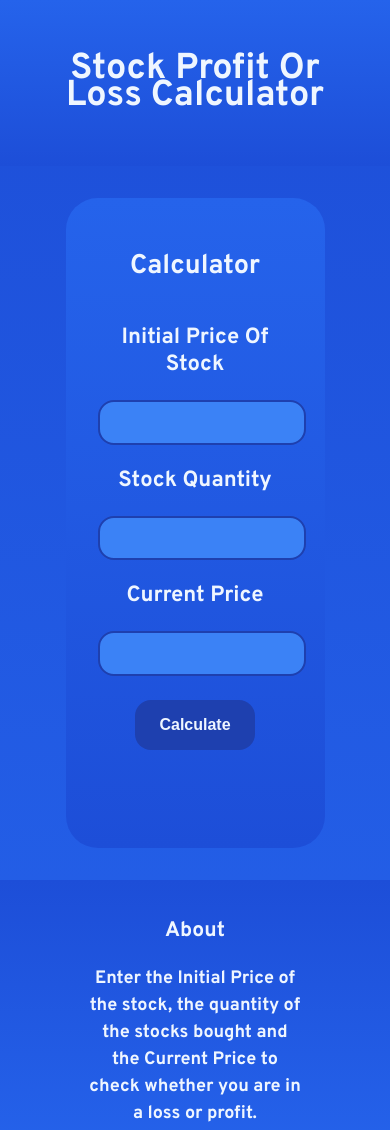
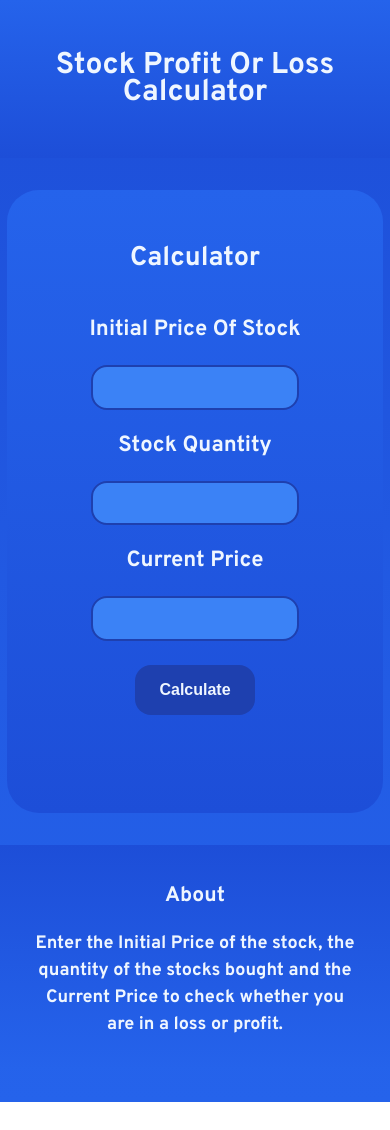
Before and after one commit to Pranav-Patani/Stock-Profit-Loss-Calculator, a plain HTML site: page index.html in a window 390 px wide. After the commit the page ends 1102 px from the top, so only its background shows below. Drawn offline with Linux system fonts and the light colour scheme.

Commit message:
feat: added responsiveness

```diff
--- a/style.css
+++ b/style.css
@@ -40,6 +40,18 @@ body {
   color: var(--text-color-light);
 }
 
+@media only screen and (max-width: 582px) {
+  h1 {
+    font-size: 30px;
+  }
+}
+
+@media only screen and (max-width: 342px) {
+  h1 {
+    font-size: 28px;
+  }
+}
+
 /**Calculator**/
 
 .calculator {
@@ -53,6 +65,24 @@ body {
   margin: 2rem auto;
   padding: 2rem;
   border-radius: 2rem;
+}
+
+@media only screen and (max-width: 695px) {
+  .calculator {
+    width: 60%;
+  }
+}
+
+@media only screen and (max-width: 577px) {
+  .calculator {
+    width: 70%;
+  }
+}
+
+@media only screen and (max-width: 494px) {
+  .calculator {
+    width: 80%;
+  }
 }
 
 .input {
@@ -96,3 +126,21 @@ body {
   margin: 1rem auto;
   font-weight: bold;
 }
+
+@media only screen and (max-width: 783px) {
+  .footer p {
+    width: 80%;
+  }
+}
+
+@media only screen and (max-width: 499px) {
+  .footer p {
+    width: 90%;
+  }
+}
+
+@media only screen and (max-width: 375px) {
+  .footer p {
+    width: 95%;
+  }
+}
```
